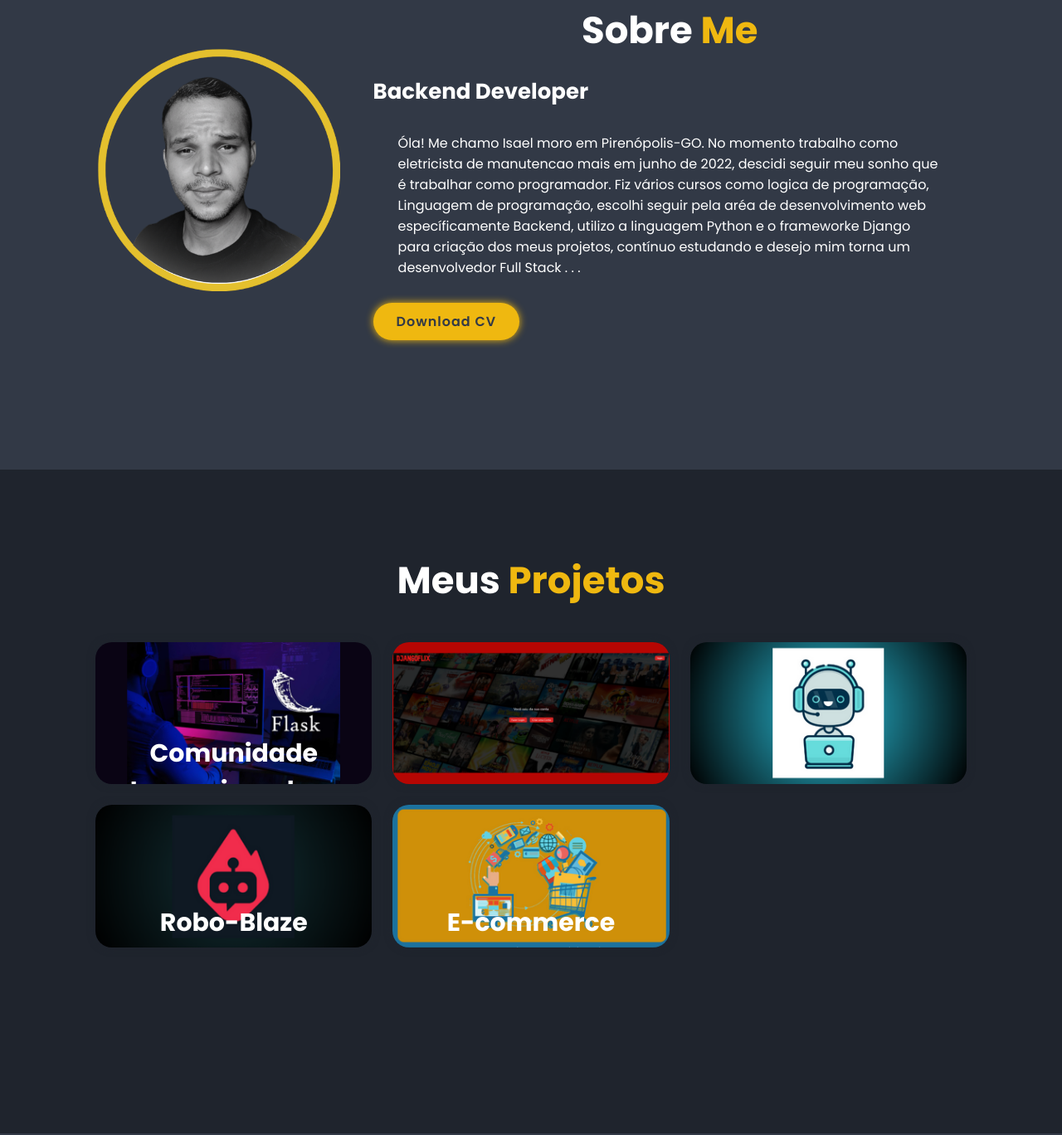
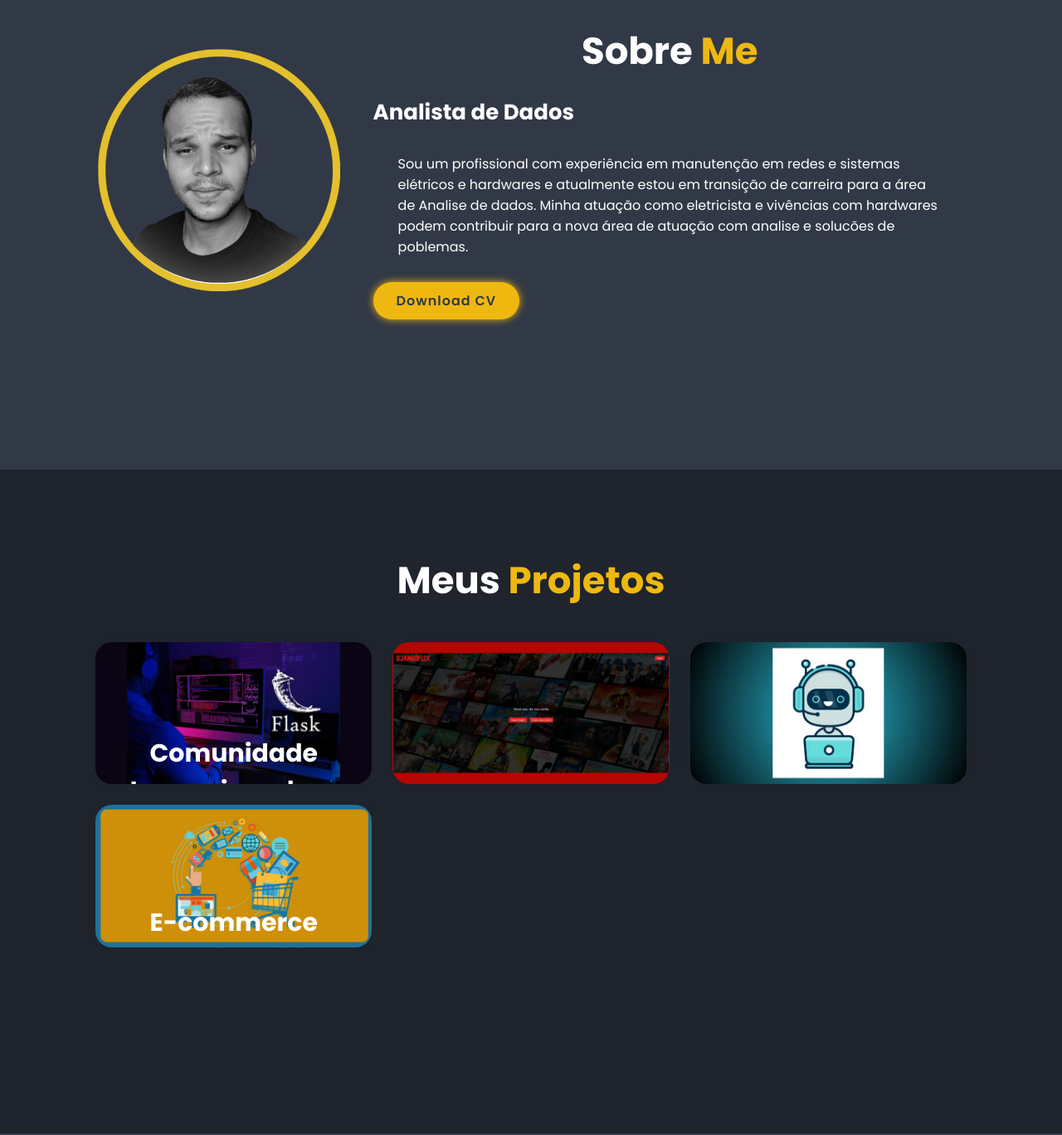
Before and after one commit to Isael-R/isael_portifolio, a plain HTML site: page index.html in a window 1280 px wide. Shown: the part 1034-2402 px from the top of the page at 83% size. Drawn offline with nearby package versions, Linux system fonts and the light colour scheme.

Commit message:
Mudando backend pra analisata de dados

```diff
--- a/index.html
+++ b/index.html
@@ -26,7 +26,7 @@
             <h1>Isael Rosa</h1>
             <h3> <span>Backend Developer!</span></h3>
             <p>
-                Bem vindo ao meu portfólio! Me chamo Isael e trabalho como Backend Developer,
+                Bem vindo ao meu portfólio! Me chamo Isael e trabalho como analise de daos,
                  neste site você vai conhecer um pouco sobre mim e do meu trabalho.
 
             </p>
@@ -49,10 +49,12 @@
         </div>
         <div class="about-content">
             <h2 class="heading">Sobre<span> Me</span></h2>
-            <h3>Backend Developer</h3>
-            <p>Óla! Me chamo Isael moro em Pirenópolis-GO. No momento trabalho como eletricista de manutencao mais
-                em junho de 2022, descidi seguir meu sonho que é trabalhar como programador. Fiz vários cursos como logica de programação, Linguagem de programação, escolhi seguir pela aréa de desenvolvimento web
-                específicamente Backend, utilizo a linguagem Python e o frameworke Django para criação dos meus projetos, contínuo estudando e desejo mim torna um desenvolvedor Full Stack . . .
+            <h3>Analista de Dados</h3>
+            <p>
+                Sou um profissional com experiência em manutenção em redes e sistemas elétricos e hardwares
+                e atualmente estou em transição de carreira para a área de Analise de dados. Minha atuação como eletricista e vivências com hardwares
+                podem contribuir para a nova área de atuação com analise e solucões de poblemas.
+
             </p>
             <a href="img/isael_cv.pdf" target="_blank" class="btn">Download CV</a>
         </div>
@@ -93,16 +95,6 @@
                 </div>
             </div>
             <div class="portfolio-box">
-                <img src="img/blazerobo.png" alt="">
-                <div class="portfolio-layer">
-                    <h4>Robo-Blaze</h4>
-                    <p>
-                        Robo-Blaze e um robo que faz entradas automáticas no jogo Double do site da Blaze, nesse projeto foi utilizado a biblioteca Seleniun...
-                    </p>
-                    <a href="https://github.com/Isael-R/Robo-Blaze" target="_blank"><i class='bx bx-link-external' ></i></a>
-                </div>
-            </div>
-            <div class="portfolio-box">
                 <img src="img/ecomerce.png" alt="">
                 <div class="portfolio-layer">
                     <h4>E-commerce</h4>
@@ -127,7 +119,7 @@
     <!--footer-->
     <footer class="footer">
         <div class="footer-text">
-            <p>Abril 2023 | Isael</p>
+            <p>Maio 2023 | Isael</p>
         </div>
 
     </footer>
```
